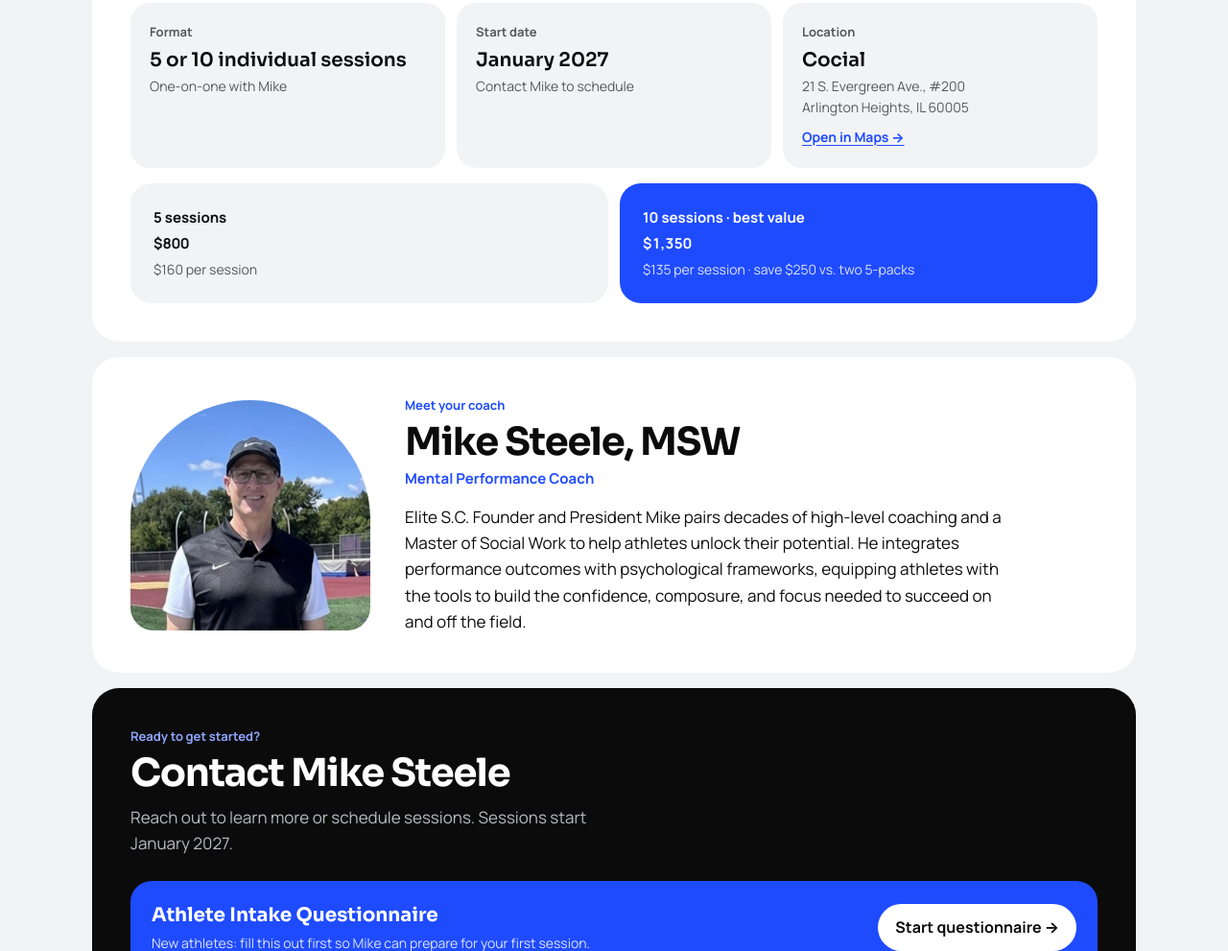
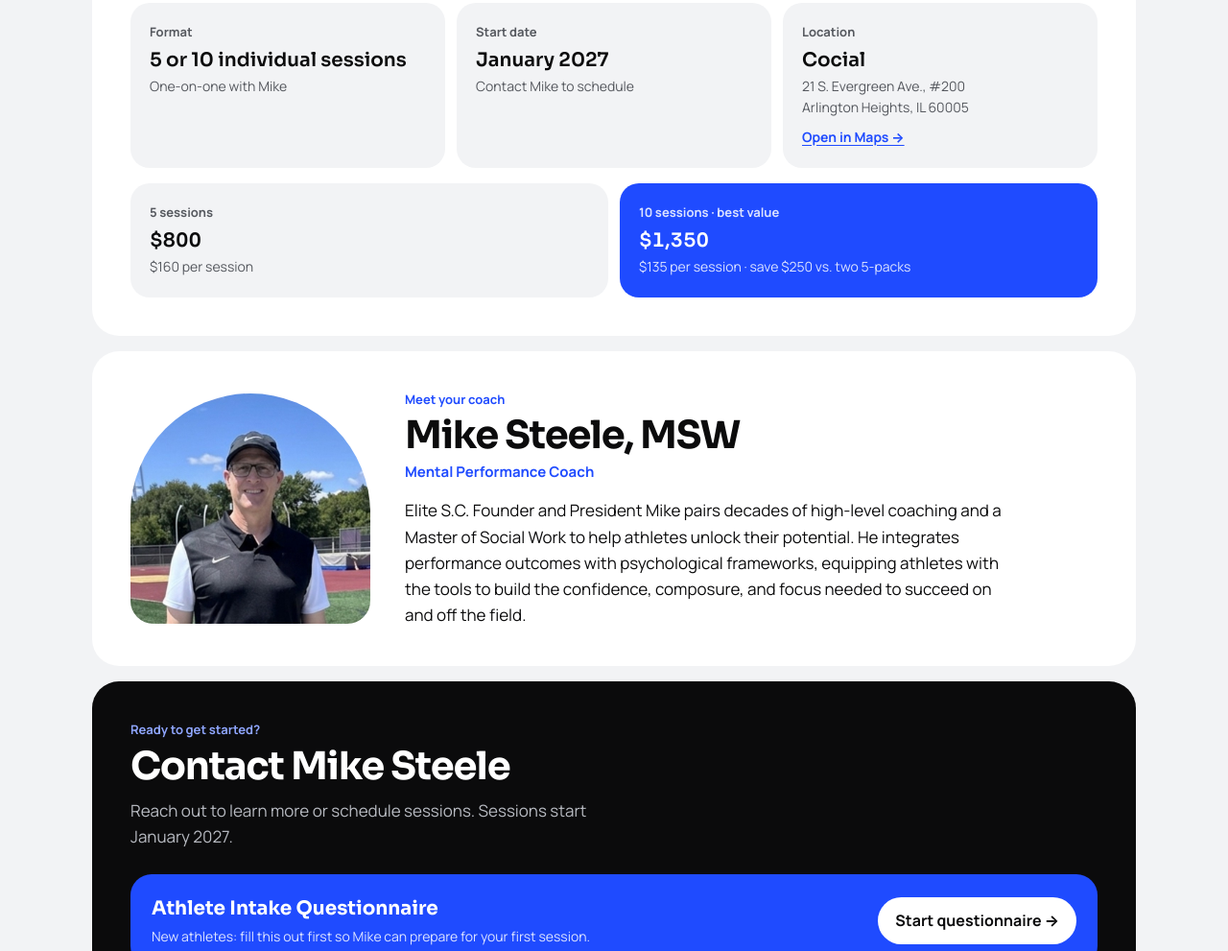
Before and after one commit to nss212-svg/steele-mental-performance, a plain HTML site: page public/index.html in a window 1280 px wide. Shown: the part 1503-2494 px from the top of the page at 96% size. Drawn offline with Linux system fonts and the light colour scheme.

Commit message:
Pricing boxes match detail box type styles
Co-Authored-By: Claude Opus 5.5 <noreply@anthropic.com>
Claude-Session: https://claude.ai/code/session_01Rm9VXrzCbTY28UnwqFm7GE

```diff
--- a/public/index.html
+++ b/public/index.html
@@ -100,12 +100,12 @@ h2 { font-family: var(--display); font-weight: 700; font-size: clamp(28px, 4vw,
 .fact a { font-size: 14px; font-weight: 700; display: inline-block; margin-top: 8px; }
 @media (max-width: 820px) { .facts { grid-template-columns: minmax(0, 1fr); } }
 .prices { display: grid; grid-template-columns: repeat(2, minmax(0, 1fr)); gap: 12px; }
-.price { border-radius: 22px; padding: 24px; display: grid; gap: 4px; min-width: 0; background: var(--ground); }
+.price { border-radius: 20px; padding: 20px; min-width: 0; background: var(--ground); }
 .price.best { background: var(--accent); color: var(--accent-ink); }
-.price .k { font-weight: 700; font-size: 15px; }
-.price .amt { font-weight: 700; font-size: 15px; line-height: 1.5; font-variant-numeric: tabular-nums; }
-.price .s { font-size: 14px; color: var(--muted); }
-.price.best .s { color: #DCE3FF; }
+.price .k { font-size: 13px; font-weight: 700; color: var(--muted); margin-bottom: 6px; }
+.price .amt { font-family: var(--display); font-weight: 600; font-size: 20px; line-height: 1.25; font-variant-numeric: tabular-nums; }
+.price .s { font-size: 14px; color: var(--muted); margin-top: 4px; }
+.price.best .k, .price.best .s { color: #DCE3FF; }
 @media (max-width: 560px) { .prices { grid-template-columns: minmax(0, 1fr); } }
 
 /* Coach */
```
